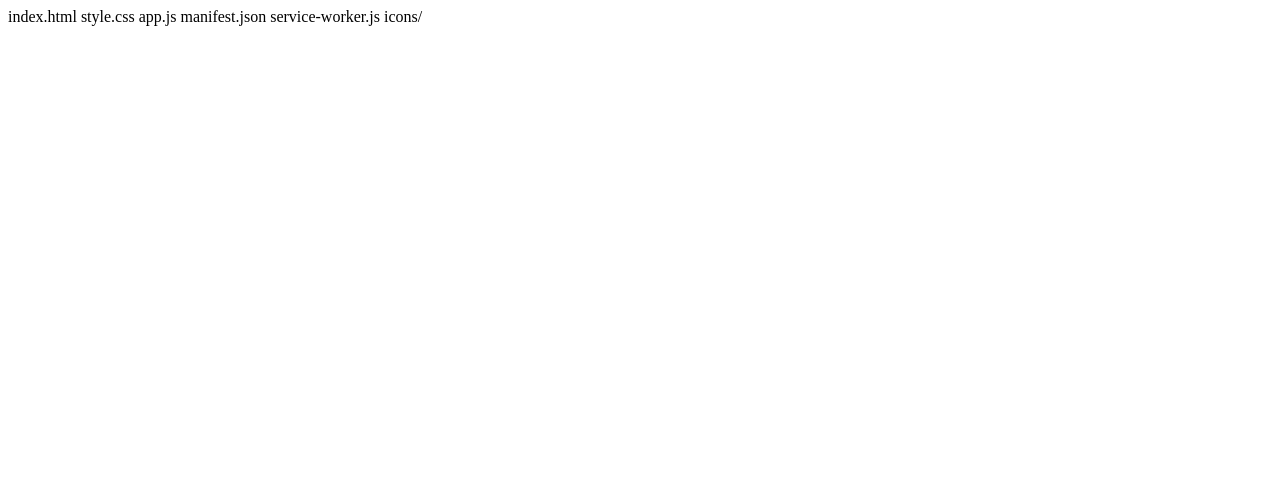
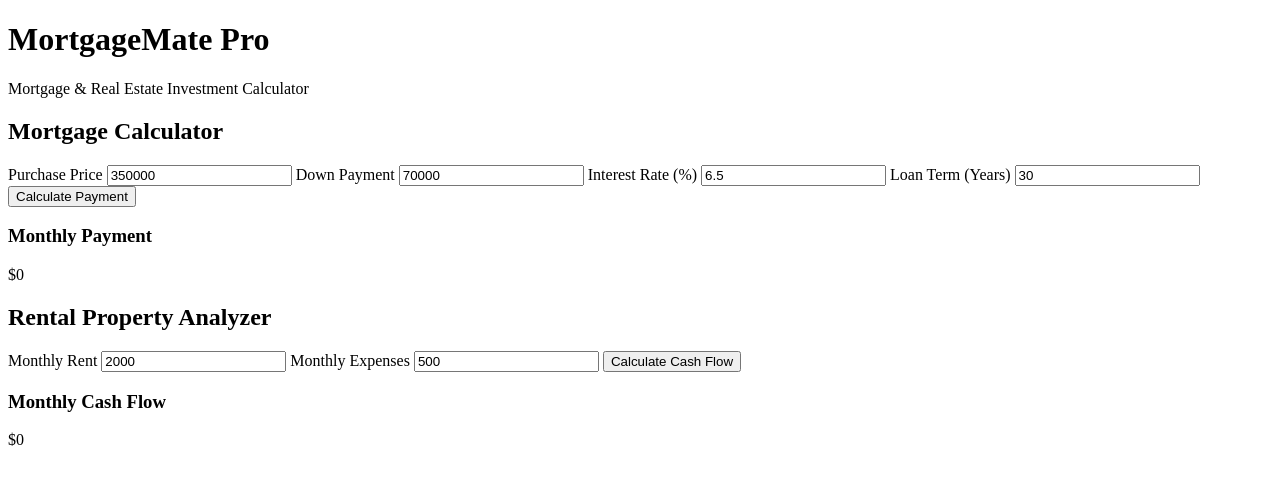
Before and after one commit to s75nd99h6p-arch/mortgagemate-pro, a plain HTML site: page index.html in a window 1280 px wide. Drawn offline with Linux system fonts and the light colour scheme.

Commit message:
Update index.html

```diff
--- a/index.html
+++ b/index.html
@@ -1,6 +1,74 @@
-index.html
-style.css
-app.js
-manifest.json
-service-worker.js
-icons/
+<!DOCTYPE html>
+<html lang="en">
+<head>
+    <meta charset="UTF-8">
+    <meta name="viewport" content="width=device-width, initial-scale=1.0">
+    <title>MortgageMate Pro</title>
+
+    <link rel="stylesheet" href="style.css">
+    <link rel="manifest" href="manifest.json">
+</head>
+
+<body>
+
+<div class="container">
+
+    <h1>MortgageMate Pro</h1>
+    <p class="subtitle">Mortgage & Real Estate Investment Calculator</p>
+
+    <div class="card">
+
+        <h2>Mortgage Calculator</h2>
+
+        <label>Purchase Price</label>
+        <input id="price" type="number" value="350000">
+
+        <label>Down Payment</label>
+        <input id="down" type="number" value="70000">
+
+        <label>Interest Rate (%)</label>
+        <input id="rate" type="number" value="6.5">
+
+        <label>Loan Term (Years)</label>
+        <input id="years" type="number" value="30">
+
+        <button onclick="calculateMortgage()">
+            Calculate Payment
+        </button>
+
+        <div class="result">
+            <h3>Monthly Payment</h3>
+            <p id="payment">$0</p>
+        </div>
+
+    </div>
+
+
+    <div class="card">
+
+        <h2>Rental Property Analyzer</h2>
+
+        <label>Monthly Rent</label>
+        <input id="rent" type="number" value="2000">
+
+        <label>Monthly Expenses</label>
+        <input id="expenses" type="number" value="500">
+
+        <button onclick="calculateRental()">
+            Calculate Cash Flow
+        </button>
+
+        <div class="result">
+            <h3>Monthly Cash Flow</h3>
+            <p id="cashflow">$0</p>
+        </div>
+
+    </div>
+
+
+</div>
+
+<script src="app.js"></script>
+
+</body>
+</html>
```
